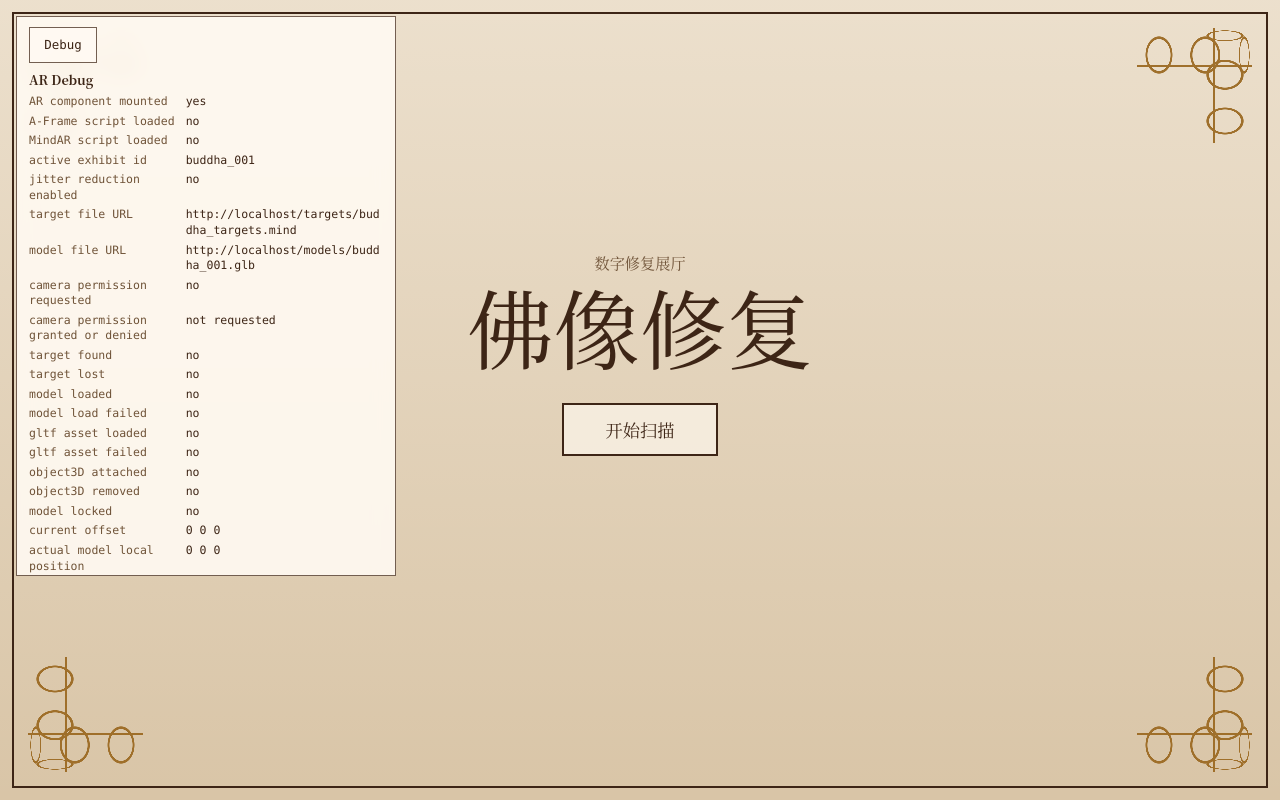
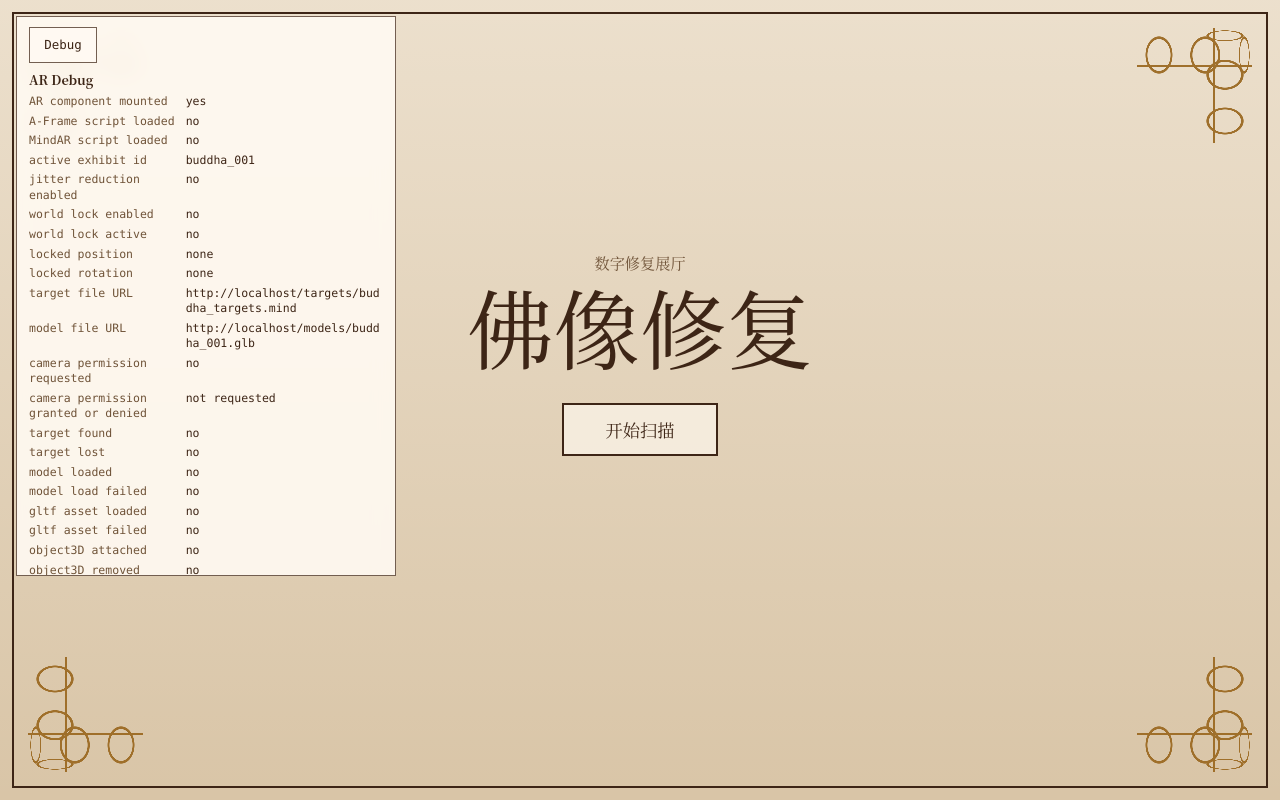
Before and after one commit to nor9cs-stack/buddhist-restoration-ar, a Next.js app: page /ar in a window 1280 px wide. Built offline with nearby package versions, Linux system fonts and the light colour scheme.

Commit message:
Add experimental world lock mode

```diff
--- a/src/components/ARViewer.tsx
+++ b/src/components/ARViewer.tsx
@@ -42,6 +42,39 @@ type ExhibitTransform = {
 };
 
 type ExhibitTransforms = Record<string, ExhibitTransform>;
+
+type LockedWorldTransform = {
+  exhibitId: string;
+  position: Vec3;
+  rotation: Vec3;
+  scale: Vec3;
+};
+
+type ThreeVector3 = {
+  x: number;
+  y: number;
+  z: number;
+};
+
+type ThreeQuaternion = unknown;
+
+type ThreeEuler = ThreeVector3 & {
+  setFromQuaternion: (quaternion: ThreeQuaternion, order?: string) => ThreeEuler;
+};
+
+type ThreeLike = {
+  Vector3: new () => ThreeVector3;
+  Quaternion: new () => ThreeQuaternion;
+  Euler: new () => ThreeEuler;
+};
+
+type WorldReadableEntity = HTMLElement & {
+  object3D?: {
+    getWorldPosition: (target: ThreeVector3) => ThreeVector3;
+    getWorldQuaternion: (target: ThreeQuaternion) => ThreeQuaternion;
+    getWorldScale: (target: ThreeVector3) => ThreeVector3;
+  };
+};
 
 type LocalJitterReductionComponent = {
   data: {
@@ -128,6 +161,10 @@ function multiplyVec3([x, y, z]: Vec3, scalar: number): Vec3 {
   return [x * scalar, y * scalar, z * scalar];
 }
 
+function multiplyVec3ByVec3([ax, ay, az]: Vec3, [bx, by, bz]: Vec3): Vec3 {
+  return [ax * bx, ay * by, az * bz];
+}
+
 function createDefaultTransform(): ExhibitTransform {
   return {
     offset: [0, 0, 0],
@@ -152,6 +189,70 @@ function clampScale(value: number) {
 
 function degToRad(value: number) {
   return (value * Math.PI) / 180;
+}
+
+function radToDeg(value: number) {
+  return (value * 180) / Math.PI;
+}
+
+function getThree() {
+  return (
+    window as typeof window & {
+      AFRAME?: {
+        THREE?: ThreeLike;
+      };
+    }
+  ).AFRAME?.THREE;
+}
+
+function readLockedWorldTransform(
+  anchor: HTMLElement,
+  exhibitId: string
+): LockedWorldTransform | undefined {
+  const THREE = getThree();
+  const object3D = (anchor as WorldReadableEntity).object3D;
+
+  if (!THREE || !object3D) {
+    return undefined;
+  }
+
+  const position = new THREE.Vector3();
+  const quaternion = new THREE.Quaternion();
+  const scale = new THREE.Vector3();
+  const euler = new THREE.Euler();
+
+  object3D.getWorldPosition(position);
+  object3D.getWorldQuaternion(quaternion);
+  object3D.getWorldScale(scale);
+  euler.setFromQuaternion(quaternion, "XYZ");
+
+  return {
+    exhibitId,
+    position: [position.x, position.y, position.z],
+    rotation: [radToDeg(euler.x), radToDeg(euler.y), radToDeg(euler.z)],
+    scale: [scale.x, scale.y, scale.z]
+  };
+}
+
+function getLockedModelTransform(
+  exhibit: ARExhibitConfig,
+  transform: ExhibitTransform,
+  lockedBase: LockedWorldTransform
+) {
+  return {
+    position: addVec3(
+      lockedBase.position,
+      addVec3(exhibit.defaultPosition, transform.offset)
+    ),
+    rotation: addVec3(
+      addVec3(lockedBase.rotation, exhibit.defaultRotation),
+      transform.rotation
+    ),
+    scale: multiplyVec3(
+      multiplyVec3ByVec3(lockedBase.scale, exhibit.defaultScale),
+      transform.scaleMultiplier
+    )
+  };
 }
 
 function registerLocalJitterReduction() {
@@ -382,6 +483,10 @@ function DebugPanel({
   debug,
   activeExhibitId,
   jitterReductionEnabled,
+  worldLockEnabled,
+  worldLockActive,
+  lockedPosition,
+  lockedRotation,
   targetFileUrl,
   modelFileUrl,
   modelOffset,
@@ -394,6 +499,10 @@ function DebugPanel({
   debug: DebugState;
   activeExhibitId: string;
   jitterReductionEnabled: boolean;
+  worldLockEnabled: boolean;
+  worldLockActive: boolean;
+  lockedPosition?: Vec3;
+  lockedRotation?: Vec3;
   targetFileUrl: string;
   modelFileUrl: string;
   modelOffset: Vec3;
@@ -409,6 +518,10 @@ function DebugPanel({
     ["MindAR script loaded", debug.mindarScriptLoaded ? "yes" : "no"],
     ["active exhibit id", activeExhibitId || "none"],
     ["jitter reduction enabled", jitterReductionEnabled ? "yes" : "no"],
+    ["world lock enabled", worldLockEnabled ? "yes" : "no"],
+    ["world lock active", worldLockActive ? "yes" : "no"],
+    ["locked position", lockedPosition ? vec3ToAttribute(lockedPosition) : "none"],
+    ["locked rotation", lockedRotation ? vec3ToAttribute(lockedRotation) : "none"],
     ["target file URL", targetFileUrl],
     ["model file URL", modelFileUrl],
     [
@@ -469,6 +582,7 @@ function DebugPanel({
 function CalibrationControls({
   modelOffset,
   jitterReductionEnabled,
+  worldLockEnabled,
   open,
   showTestCube,
   onAdjust,
@@ -477,12 +591,15 @@ function CalibrationControls({
   onScaleUp,
   onReset,
   onResetRotation,
+  onResetWorldLock,
   onToggleJitterReduction,
   onToggleTestCube,
+  onToggleWorldLock,
   onToggle
 }: {
   modelOffset: Vec3;
   jitterReductionEnabled: boolean;
+  worldLockEnabled: boolean;
   open: boolean;
   showTestCube: boolean;
   onAdjust: (delta: Vec3) => void;
@@ -491,8 +608,10 @@ function CalibrationControls({
   onScaleUp: () => void;
   onReset: () => void;
   onResetRotation: () => void;
+  onResetWorldLock: () => void;
   onToggleJitterReduction: () => void;
   onToggleTestCube: () => void;
+  onToggleWorldLock: () => void;
   onToggle: () => void;
 }) {
   return (
@@ -518,6 +637,21 @@ function CalibrationControls({
         aria-pressed={jitterReductionEnabled}
       >
         防抖测试
+      </button>
+      <button
+        className="calibration-toggle"
+        type="button"
+        onClick={onToggleWorldLock}
+        aria-pressed={worldLockEnabled}
+      >
+        世界坐标锁定测试
+      </button>
+      <button
+        className="calibration-toggle"
+        type="button"
+        onClick={onResetWorldLock}
+      >
+        重新锁定世界位置
       </button>
 
       {open ? (
@@ -589,7 +723,11 @@ export default function ARViewer() {
   const sceneRef = useRef<AFrameScene | null>(null);
   const anchorRefs = useRef<Map<string, HTMLElement>>(new Map());
   const modelRefs = useRef<Map<string, HTMLElement>>(new Map());
+  const lockedModelRef = useRef<HTMLElement | null>(null);
   const modelFinishedRef = useRef(false);
+  const lockedWorldTransformRef = useRef<LockedWorldTransform | undefined>(
+    undefined
+  );
   const [runtimeState, setRuntimeState] = useState<RuntimeState>("idle");
   const [message, setMessage] = useState<string>();
   const [sceneEnabled, setSceneEnabled] = useState(false);
@@ -600,6 +738,9 @@ export default function ARViewer() {
   const [calibrationOpen, setCalibrationOpen] = useState(false);
   const [showTestCube, setShowTestCube] = useState(false);
   const [jitterReductionEnabled, setJitterReductionEnabled] = useState(false);
+  const [worldLockEnabled, setWorldLockEnabled] = useState(false);
+  const [lockedWorldTransform, setLockedWorldTransform] =
+    useState<LockedWorldTransform>();
   const [activeExhibitId, setActiveExhibitId] = useState(
     arExhibits[0]?.id ?? ""
   );
@@ -655,6 +796,30 @@ export default function ARViewer() {
         : ([1, 1, 1] as Vec3),
     [activeExhibit, activeTransform.scaleMultiplier]
   );
+  const lockedExhibit = useMemo(
+    () =>
+      lockedWorldTransform
+        ? arExhibits.find(
+            (exhibit) => exhibit.id === lockedWorldTransform.exhibitId
+          )
+        : undefined,
+    [lockedWorldTransform]
+  );
+  const lockedModelTransform = useMemo(() => {
+    if (!lockedWorldTransform || !lockedExhibit) {
+      return undefined;
+    }
+
+    const transform =
+      exhibitTransforms[lockedWorldTransform.exhibitId] ??
+      createDefaultTransform();
+
+    return getLockedModelTransform(
+      lockedExhibit,
+      transform,
+      lockedWorldTransform
+    );
+  }, [exhibitTransforms, lockedExhibit, lockedWorldTransform]);
 
   const updateDebug = useCallback((patch: Partial<DebugState>) => {
     setDebug((current) => {
@@ -663,6 +828,37 @@ export default function ARViewer() {
       return next;
     });
   }, []);
+
+  const resetWorldLock = useCallback(() => {
+    lockedWorldTransformRef.current = undefined;
+    setLockedWorldTransform(undefined);
+  }, []);
+
+  const lockWorldTransform = useCallback(
+    (anchor: HTMLElement, exhibitId: string) => {
+      if (!worldLockEnabled || lockedWorldTransformRef.current) {
+        return;
+      }
+
+      const locked = readLockedWorldTransform(anchor, exhibitId);
+
+      if (!locked) {
+        console.warn("[AR Debug] world lock failed: target world transform unavailable");
+        return;
+      }
+
+      console.log("[AR Debug] world lock captured", locked);
+      lockedWorldTransformRef.current = locked;
+      setLockedWorldTransform(locked);
+      setActiveExhibitId(exhibitId);
+    },
+    [worldLockEnabled]
+  );
+
+  const toggleWorldLock = useCallback(() => {
+    resetWorldLock();
+    setWorldLockEnabled((current) => !current);
+  }, [resetWorldLock]);
 
   useEffect(() => {
     console.log("[AR Debug] component mounted");
@@ -699,6 +895,7 @@ export default function ARViewer() {
       const handleTargetFound = () => {
         setActiveExhibitId(exhibitId);
         setTargetVisible(true);
+        lockWorldTransform(anchor, exhibitId);
         updateDebug({
           targetFound: true,
           targetLost: false,
@@ -722,7 +919,7 @@ export default function ARViewer() {
     return () => {
       cleanups.forEach((cleanup) => cleanup());
     };
-  }, [sceneEnabled, updateDebug]);
+  }, [lockWorldTransform, sceneEnabled, updateDebug]);
 
   useEffect(() => {
     if (!sceneEnabled) {
@@ -807,6 +1004,31 @@ export default function ARViewer() {
     };
   }, [sceneEnabled, updateDebug]);
 
+  useEffect(() => {
+    const lockedModel = lockedModelRef.current;
+
+    if (!lockedModel) {
+      return;
+    }
+
+    const handleLockedModelLoaded = (event: Event) => {
+      console.log("[AR Debug] world locked model-loaded", event);
+      stopGltfAnimations(event.currentTarget as HTMLElement);
+    };
+
+    const handleLockedModelError = (event: Event) => {
+      console.error("[AR Debug] world locked model-error", event);
+    };
+
+    lockedModel.addEventListener("model-loaded", handleLockedModelLoaded);
+    lockedModel.addEventListener("model-error", handleLockedModelError);
+
+    return () => {
+      lockedModel.removeEventListener("model-loaded", handleLockedModelLoaded);
+      lockedModel.removeEventListener("model-error", handleLockedModelError);
+    };
+  }, [lockedWorldTransform]);
+
   const startAR = useCallback(async () => {
     let cameraRequested = false;
 
@@ -815,6 +1037,8 @@ export default function ARViewer() {
     setAssetLoaded(false);
     setTargetVisible(false);
     setJitterReductionEnabled(false);
+    setWorldLockEnabled(false);
+    resetWorldLock();
     setActiveExhibitId(arExhibits[0]?.id ?? "");
     setExhibitTransforms(createInitialExhibitTransforms());
     updateDebug({
@@ -891,7 +1115,7 @@ export default function ARViewer() {
             : "AR 启动失败，请检查相机权限、HTTPS 设置与网络连接。"
       );
     }
-  }, [updateDebug]);
+  }, [resetWorldLock, updateDebug]);
 
   const adjustModelOffset = useCallback((delta: Vec3) => {
     setExhibitTransforms((current) => {
@@ -977,6 +1201,8 @@ export default function ARViewer() {
           debug={debug}
           expanded={debugExpanded}
           jitterReductionEnabled={jitterReductionEnabled}
+          lockedPosition={lockedModelTransform?.position}
+          lockedRotation={lockedModelTransform?.rotation}
           modelFileUrl={modelFileUrl}
           modelLocalPosition={modelLocalPosition}
           modelOffset={activeTransform.offset}
@@ -984,6 +1210,8 @@ export default function ARViewer() {
           modelScale={modelScale}
           onToggle={() => setDebugExpanded((current) => !current)}
           targetFileUrl={targetFileUrl}
+          worldLockActive={Boolean(lockedWorldTransform)}
+          worldLockEnabled={worldLockEnabled}
         />
       </>
     );
@@ -991,7 +1219,9 @@ export default function ARViewer() {
 
   return (
     <main className="ar-stage">
-      {(runtimeState === "loading" || !assetLoaded || !targetVisible) && (
+      {(runtimeState === "loading" ||
+        !assetLoaded ||
+        (!targetVisible && !lockedWorldTransform)) && (
         <div className="ar-overlay" aria-live="polite">
           <div className="ar-status">
             <strong>
@@ -1020,6 +1250,9 @@ export default function ARViewer() {
             const anchorKey = exhibit.id;
             const transform = getExhibitModelTransform(exhibit);
             const jitterReductionAttribute = `position: ${vec3ToAttribute(transform.position)}; rotation: ${vec3ToAttribute(transform.rotation)}; scale: ${vec3ToAttribute(transform.scale)}; factor: ${JITTER_REDUCTION_FACTOR}`;
+            const targetChildVisible =
+              !worldLockEnabled ||
+              lockedWorldTransform?.exhibitId !== exhibit.id;
 
             return (
               <a-entity
@@ -1053,6 +1286,7 @@ export default function ARViewer() {
                   position={vec3ToAttribute(transform.position)}
                   rotation={vec3ToAttribute(transform.rotation)}
                   scale={vec3ToAttribute(transform.scale)}
+                  visible={targetChildVisible ? "true" : "false"}
                 />
                 {showTestCube ? (
                   <a-box
@@ -1066,6 +1300,20 @@ export default function ARViewer() {
               </a-entity>
             );
           })}
+
+          {worldLockEnabled && lockedExhibit && lockedModelTransform ? (
+            <a-entity
+              id={`${lockedExhibit.id}-world-locked-model`}
+              ref={(element) => {
+                lockedModelRef.current = element;
+              }}
+              data-world-locked-model={lockedExhibit.id}
+              gltf-model={lockedExhibit.modelUrl}
+              position={vec3ToAttribute(lockedModelTransform.position)}
+              rotation={vec3ToAttribute(lockedModelTransform.rotation)}
+              scale={vec3ToAttribute(lockedModelTransform.scale)}
+            />
+          ) : null}
 
           <a-camera position="0 0 0" look-controls="enabled: false" />
         </a-scene>
@@ -1106,13 +1354,16 @@ export default function ARViewer() {
         }
         onScaleDown={() => scaleModel(MODEL_SCALE_DOWN)}
         onScaleUp={() => scaleModel(MODEL_SCALE_UP)}
+        onResetWorldLock={resetWorldLock}
         onToggleJitterReduction={() =>
           setJitterReductionEnabled((current) => !current)
         }
         onToggleTestCube={() => setShowTestCube((current) => !current)}
+        onToggleWorldLock={toggleWorldLock}
         onToggle={() => setCalibrationOpen((current) => !current)}
         open={calibrationOpen}
         showTestCube={showTestCube}
+        worldLockEnabled={worldLockEnabled}
       />
 
       <DebugPanel
@@ -1120,6 +1371,8 @@ export default function ARViewer() {
         debug={debug}
         expanded={debugExpanded}
         jitterReductionEnabled={jitterReductionEnabled}
+        lockedPosition={lockedModelTransform?.position}
+        lockedRotation={lockedModelTransform?.rotation}
         modelFileUrl={modelFileUrl}
         modelLocalPosition={modelLocalPosition}
         modelOffset={activeTransform.offset}
@@ -1127,6 +1380,8 @@ export default function ARViewer() {
         modelScale={modelScale}
         onToggle={() => setDebugExpanded((current) => !current)}
         targetFileUrl={targetFileUrl}
+        worldLockActive={Boolean(lockedWorldTransform)}
+        worldLockEnabled={worldLockEnabled}
       />
     </main>
   );
```
